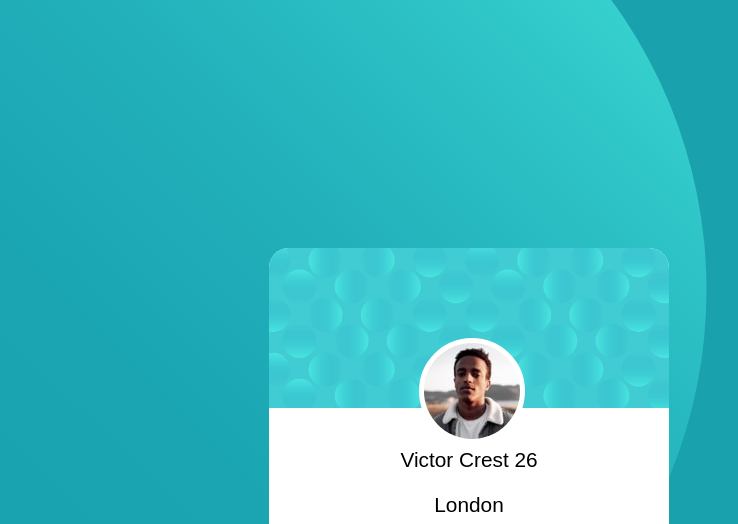
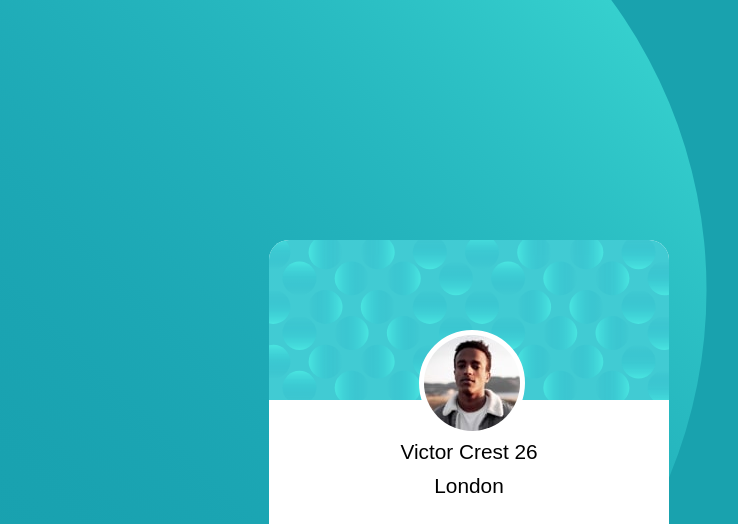
Before and after one commit to Icondoric/Perfil, a plain HTML site: page index.html in a window 1280 px wide. Shown: the top 524 px of the page, without its empty margins (171-909 px from the left). Drawn offline with Linux system fonts and the light colour scheme.

Commit message:
final ahora si

```diff
--- a/styles.css
+++ b/styles.css
@@ -1,8 +1,24 @@
+ *{
+  margin: 0;
+  padding:0;
+  box-sizing:border-box;
+
+ }
+
+
+
+
+
+
+
  body {
+
     background-color: hsl(185, 75%, 39%);
     font-family: sans-serif;
     font-size: 1.3rem;
     overflow: hidden;
+    height: 100vh;
+    width: 100vw;
   }
 
   .bg-image {
```
